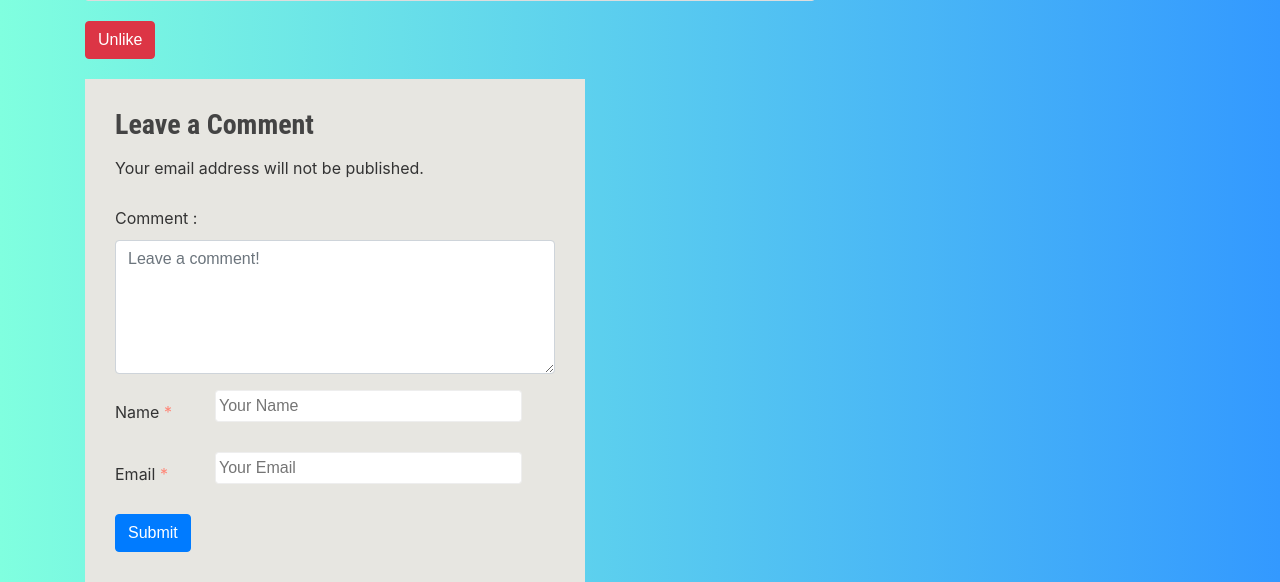
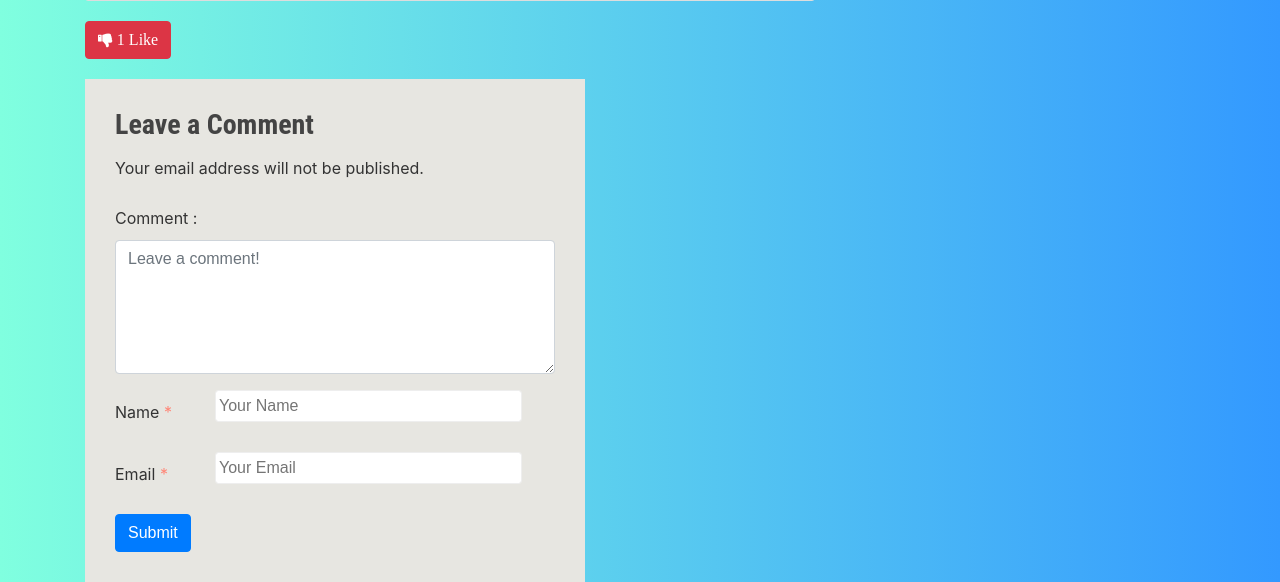
Before and after one commit to deepak2431/djangoBlog, a Django app: page /post/1/ in a window 1280 px wide. Shown: the part 572-1154 px from the top of the page. Run offline with Django 3.2, Linux system fonts and the light colour scheme; a user stored in the database is signed in; tables that the repository leaves empty hold one stand-in row (values such as "Sample post"); grey boxes marked "Sample" are stand-in pictures; some libraries are stand-ins or nearby versions.

Commit message:
added like/unlike icon and total like count

```diff
--- a/blog/models.py
+++ b/blog/models.py
@@ -18,6 +18,9 @@ class Post(models.Model):
     def get_absolute_url(self):
         return reverse('post-detail', kwargs={'pk':self.pk})
 
+    def total_likes(self):
+        return self.like.count()
+
 class Comment(models.Model):
 
     Name = models.CharField(max_length=60)
--- a/blog/templates/blog/base.html
+++ b/blog/templates/blog/base.html
@@ -9,7 +9,7 @@
 
     <!-- Bootstrap CSS -->
     <link rel="stylesheet" href="https://maxcdn.bootstrapcdn.com/bootstrap/4.0.0/css/bootstrap.min.css" integrity="sha384-Gn5384xqQ1aoWXA+058RXPxPg6fy4IWvTNh0E263XmFcJlSAwiGgFAW/dAiS6JXm" crossorigin="anonymous">
-
+    <link rel="stylesheet" href="https://cdnjs.cloudflare.com/ajax/libs/font-awesome/4.7.0/css/font-awesome.min.css">
     <link rel="stylesheet" type="text/css" href="{% static 'blog/main.css' %}">
 
     {% if title %}
@@ -17,7 +17,6 @@
     {% else %}
         <title> Blog</title>
     {% endif %}
-    <script src="https://www.google.com/recaptcha/api.js" async defer></script>
 
 </head>
 <body>
--- a/blog/templates/blog/post_detail.html
+++ b/blog/templates/blog/post_detail.html
@@ -26,10 +26,10 @@
         <form action="/post/{{ post.pk }}/like/" method="POST">
           {% csrf_token %}
           {% if is_liked %}
-            <button type="submit" class="btn btn-danger" name="post_like" value="{{ post.id }}">Unlike</button>
+            <button type="submit" class="btn btn-danger" name="post_like" value="{{ post.id }}"><i  class="fa fa-thumbs-down"> {{ total_likes }} Like{{ total_likes|pluralize }}</i></button>
 
           {% else %}
-          <button type="submit" class="btn btn-primary"  name="post_like" value="{{ post.id }}">Like</button>
+          <button type="submit" class="btn btn-primary"  name="post_like" value="{{ post.id }}"><i  class="fa fa-thumbs-up">   {{ total_likes }} Like{{ total_likes|pluralize }}</i></button>
 
           {% endif %}
 
--- a/blog/views.py
+++ b/blog/views.py
@@ -65,7 +65,8 @@ class PostDetailView(View):
             'form'      : form,
             'comments'  : comments,
             'images'    : images,
-            'is_liked'  : is_liked
+            'is_liked'  : is_liked,
+            'total_likes': post.total_likes()
         }
         return render(request, 'blog/post_detail.html', context)
 
@@ -99,7 +100,8 @@ class PostDetailView(View):
             'images'    : images,
             'form'      : form,
             'comments'  : comments,
-            'is_liked'  : is_liked
+            'is_liked'  : is_liked,
+            'total_likes': post.total_likes()
             }
             return render(request, 'blog/post_detail.html',context)
         form = CommentForm()
@@ -119,7 +121,8 @@ class PostDetailView(View):
             'images'    : images,
             'form'      : form,
             'comments'  : comments,
-            'is_liked'  : is_liked
+            'is_liked'  : is_liked,
+            'total_likes': post.total_likes()
         }
         return render(request, 'blog/post_detail.html', context)
 
@@ -139,20 +142,6 @@ class LikepostView(LoginRequiredMixin ,View):
             post.like.add(request.user)
             is_liked = True
         return HttpResponseRedirect(post.get_absolute_url())
-        # form = CommentForm()
-        # post = get_object_or_404(Post, pk=request.POST.get('post_like'))
-
-        # comments = Comment.objects.filter(post = post,reply = None).order_by('-id')
-        # images = Images.objects.filter(post=post)
-        # context = {
-        #     'post'      : post,
-        #     'images'    : images,
-        #     'form'      : form,
-        #     'comments'  : comments,
-        #     'is_liked'  : is_liked
-
-        #     }
-        # return render(request, 'blog/post_detail.html', context)
 
 
 
```
